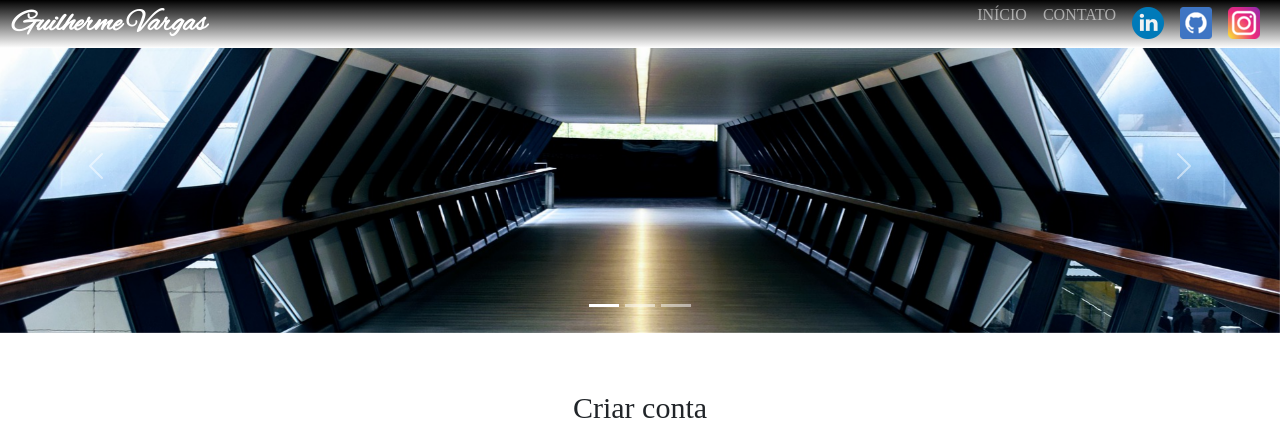
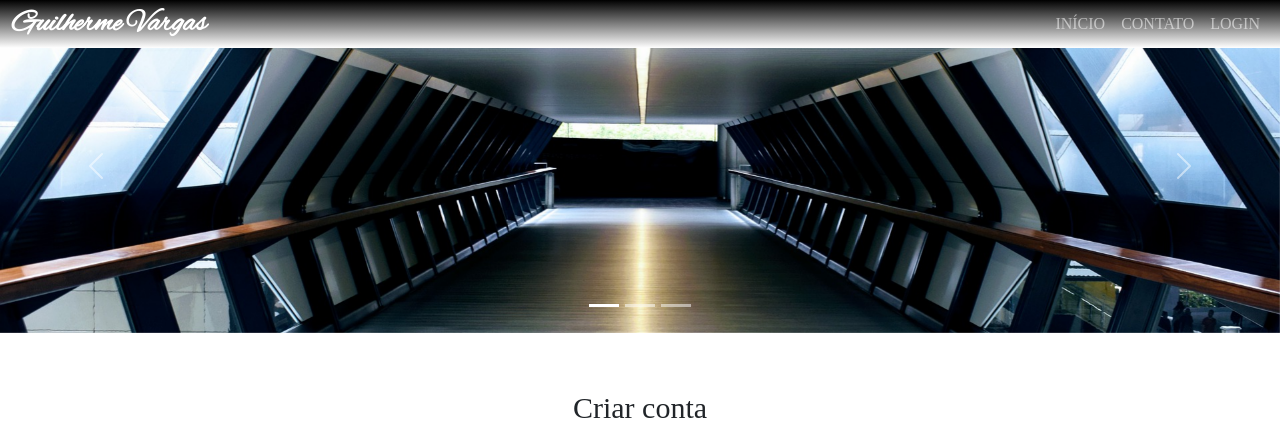
Before and after one commit to guivargas95/Django_App, a Django app: page /cadastro in a window 1280 px wide. Shown: the top 423 px of the page. Run offline with Django 3.2, Linux system fonts and the light colour scheme.

Commit message:
Correções nas funções básicas de usuário

```diff
--- a/templates/partials/header.html
+++ b/templates/partials/header.html
@@ -10,6 +10,7 @@
             </button>
             <div class="collapse navbar-collapse d-flex justify-content-end" id="navbarNav">
                 <ul class="navbar-nav teste">
+                    {% if user.is_authenticated %}
                     <li class="nav-item">
                         <a class="nav-link" href="{% url 'index' %}">INÍCIO</a>
                     </li>
@@ -17,17 +18,22 @@
                         <a class="nav-link" href="#">CONTATO</a>
                     </li>
                     <li class="nav-item">
-                        <a class="nav-link" href="https://www.instagram.com/guii.vargas/" target="_blank"
-                            rel="external"><img src="{% static 'img/linkedin.png' %}" alt="Ícone Linkedin"></a>
+                        <a class="nav-link" href="{% url 'logout' %}">LOGOUT</a>
                     </li>
                     <li class="nav-item">
-                        <a class="nav-link" href="https://www.instagram.com/guii.vargas/" target="_blank"
-                            rel="external"><img src="{% static 'img/github.png' %}" alt="Ícone Github"></a>
+                        <a class="nav-link" href="#">Bem vindo, {{ user.username }}</a>
+                    </li>
+                    {% else %}
+                    <li class="nav-item">
+                        <a class="nav-link" href="{% url 'index' %}">INÍCIO</a>
                     </li>
                     <li class="nav-item">
-                        <a class="nav-link" href="https://www.instagram.com/guii.vargas/" target="_blank"
-                            rel="external"><img src="{% static 'img/instagram.png' %}" alt="Ícone Instagram"></a>
+                        <a class="nav-link" href="#">CONTATO</a>
                     </li>
+                    <li class="nav-item">
+                        <a class="nav-link" href="{% url 'login' %}">LOGIN</a>
+                    </li>
+                    {% endif %}
                 </ul>
             </div>
         </div>
--- a/usuarios/views.py
+++ b/usuarios/views.py
@@ -48,7 +48,7 @@ def login(request):
             if user is not None:
                 auth.login(request, user)
                 print('login realizado com sucesso')
-                return redirect('dashboard')
+                return redirect('index')
 
 
 
```
